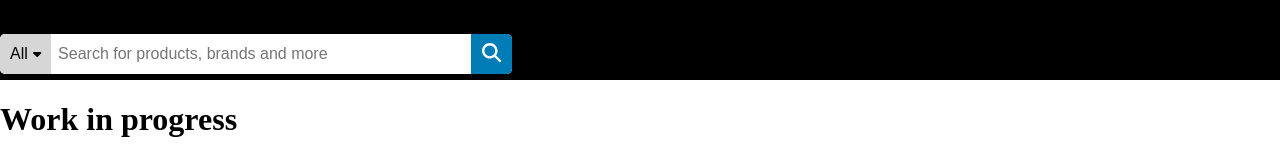
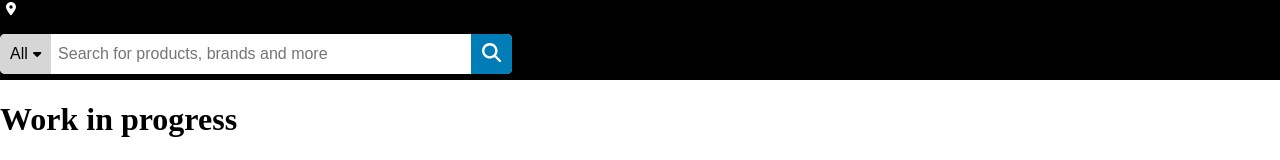
Before and after one commit to vaheedsk36/ecommerce-frontend, a React (Vite) app: page / in a window 1280 px wide. Shown: the top 160 px of the page. Built offline with nearby package versions, Linux system fonts and the light colour scheme.

Commit message:
added-current-location-request

```diff
--- a/src/App.tsx
+++ b/src/App.tsx
@@ -1,9 +1,15 @@
 // import { useEffect } from "react";
 import BodyLayout from "./components/layouts/BodyLayout";
+import { QueryClientProvider, QueryClient } from 'react-query';
+import { ReactQueryDevtools } from 'react-query/devtools'
+
+const queryClient = new QueryClient();
 
 function App() {
 
+
   return (
+    <QueryClientProvider client={queryClient}>
       <div className="App">
         <BodyLayout>
           <div style={{
@@ -15,11 +21,10 @@ function App() {
 
         <input type="number" />
         <button type="submit" onClick={()=>{
-
-
-
         }}>Submit</button>
       </div>
+      {/* <ReactQueryDevtools initialIsOpen={false} position='bottom-right'/> */}
+    </QueryClientProvider>
   );
 }
 
--- a/src/assets/styles/scss/header.scss
+++ b/src/assets/styles/scss/header.scss
@@ -61,3 +61,10 @@
     cursor: pointer;
 
 }
+
+.location--btn{
+    background-color: transparent;
+    color: #FFFFFF;
+    outline: none;
+    border: none;
+}
--- a/src/components/header/CurrentLocation.tsx
+++ b/src/components/header/CurrentLocation.tsx
@@ -1,10 +1,35 @@
-import React from 'react';
+import React, { useEffect, useState } from 'react';
+import { useQuery,useMutation } from 'react-query';
 import { ICurrentLocation } from '../../ts/type-defs/header'
+import { getLocationDetails } from '../../ts/utility';
+import { FontAwesomeIcon } from '@fortawesome/react-fontawesome';
+import { faLocationDot } from '@fortawesome/free-solid-svg-icons';
 
-const CurrentLocation:React.FC<ICurrentLocation> = ({zipCode,setZipCode}) => {
+
+const CurrentLocation:React.FC<ICurrentLocation> = ({zipCode,setZipCode,locationUrl}) => {
+
+    const {isLoading,error,data,refetch} = useQuery('userLocationData',()=> getLocationDetails(locationUrl),{
+        enabled: false,
+      });
+
+    const [locationData,setLocationData] = useState<any>({});
+
+    useEffect(()=>{
+    if(data && zipCode){
+      setLocationData(data.results[zipCode.toString()]);
+    }
+    },[data,locationUrl,zipCode]);
+
+
   return (
-    <div>CurrentLocation</div>
-  )
+    <>
+      <div>
+        <button className="location--btn">
+          <FontAwesomeIcon icon={faLocationDot} onClick={() => refetch()} />
+        </button>
+      </div>
+    </>
+  );
 }
 
 export default CurrentLocation
--- a/src/components/header/SearchBarHeader.tsx
+++ b/src/components/header/SearchBarHeader.tsx
@@ -1,10 +1,10 @@
 import React, { useMemo, useState } from 'react'
 import CurrentLocation from './CurrentLocation';
-import SearchBar from './SearchBar'
+import SearchBar from './SearchBar';
 
 const SearchBarHeader = () => {
 
-  const [zipCode,setZipCode] = useState<number|undefined>(undefined);
+  const [zipCode,setZipCode] = useState<number|undefined>(530018);
 
   let locationUrl = useMemo(()=>{
     return `${import.meta.env.VITE_ZIPCODEBASE_API_BASE_URL}/search?apikey=${import.meta.env.VITE_ZIPCODEBASE_API_KEY}&codes=${zipCode}`;
@@ -13,7 +13,7 @@ const SearchBarHeader = () => {
   return (
     <>
     <div className="search-bar-header">
-      <CurrentLocation {...{zipCode,setZipCode}}/>
+      <CurrentLocation {...{zipCode,setZipCode,locationUrl}}/>
       <SearchBar/>
     </div>
     </>
--- a/src/ts/type-defs/header.ts
+++ b/src/ts/type-defs/header.ts
@@ -1,4 +1,5 @@
 export type ICurrentLocation = {
     zipCode:number|undefined,
-    setZipCode:(arg:number)=>void
+    setZipCode:(arg:number)=>void,
+    locationUrl:string
 }
--- /dev/null
+++ b/src/ts/utility.ts
@@ -0,0 +1,3 @@
+export const getLocationDetails = async(url:string)=>{
+    return (await fetch(url)).json();
+}
```
Lines whose indentation alone changed are shown as unchanged.
